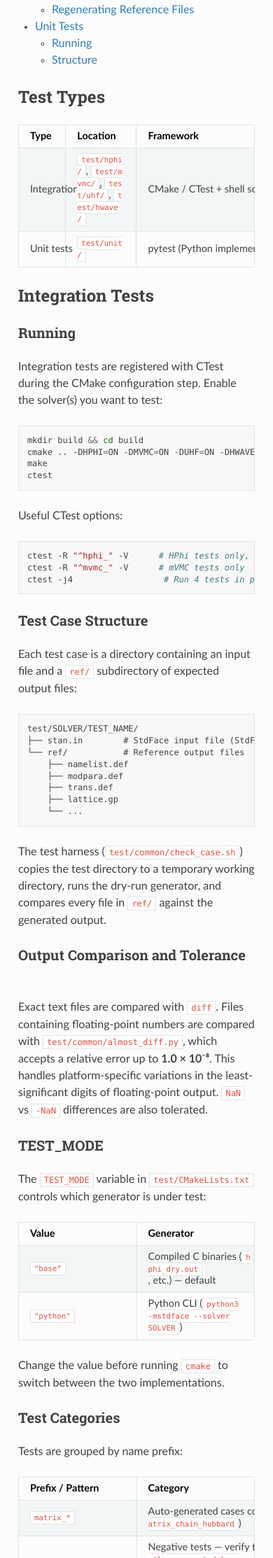
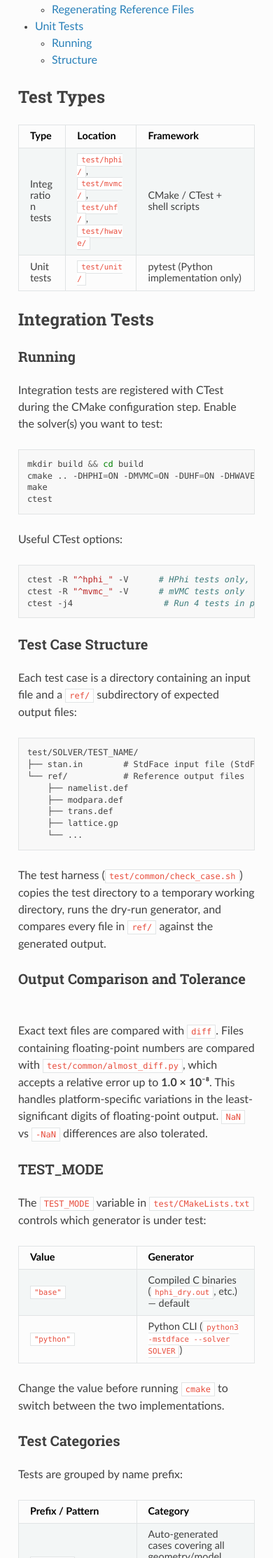
Before and after one commit to issp-center-dev/StdFace, a Sphinx documentation site: the page built from docs/dev/testing.rst, in a window 390 px wide. Shown: the part 509-2735 px from the top of the page at 70% size. Built offline with Sphinx 7.4.7 and the Read the Docs theme 3.1.0, drawn with Linux system fonts in a browser that asks for light colours.

Commit message:
docs: fix table CSS to target RTD theme's .wy-table-responsive
Override overflow:auto on the RTD wrapper div and force
word-wrap on cells with !important to beat theme specificity.

Co-Authored-By: Claude Sonnet 4.6 <noreply@anthropic.com>

```diff
--- a/docs/_static/custom.css
+++ b/docs/_static/custom.css
@@ -1,10 +1,16 @@
-/* Force all tables to wrap within the viewport */
-table {
+/* Prevent horizontal scrollbars on tables in sphinx_rtd_theme */
+.wy-table-responsive {
+    overflow: visible !important;
+}
+
+.wy-table-responsive table {
     table-layout: fixed;
     width: 100%;
 }
 
-td, th {
+.wy-table-responsive table td,
+.wy-table-responsive table th {
     word-wrap: break-word;
     overflow-wrap: break-word;
+    white-space: normal !important;
 }
```
